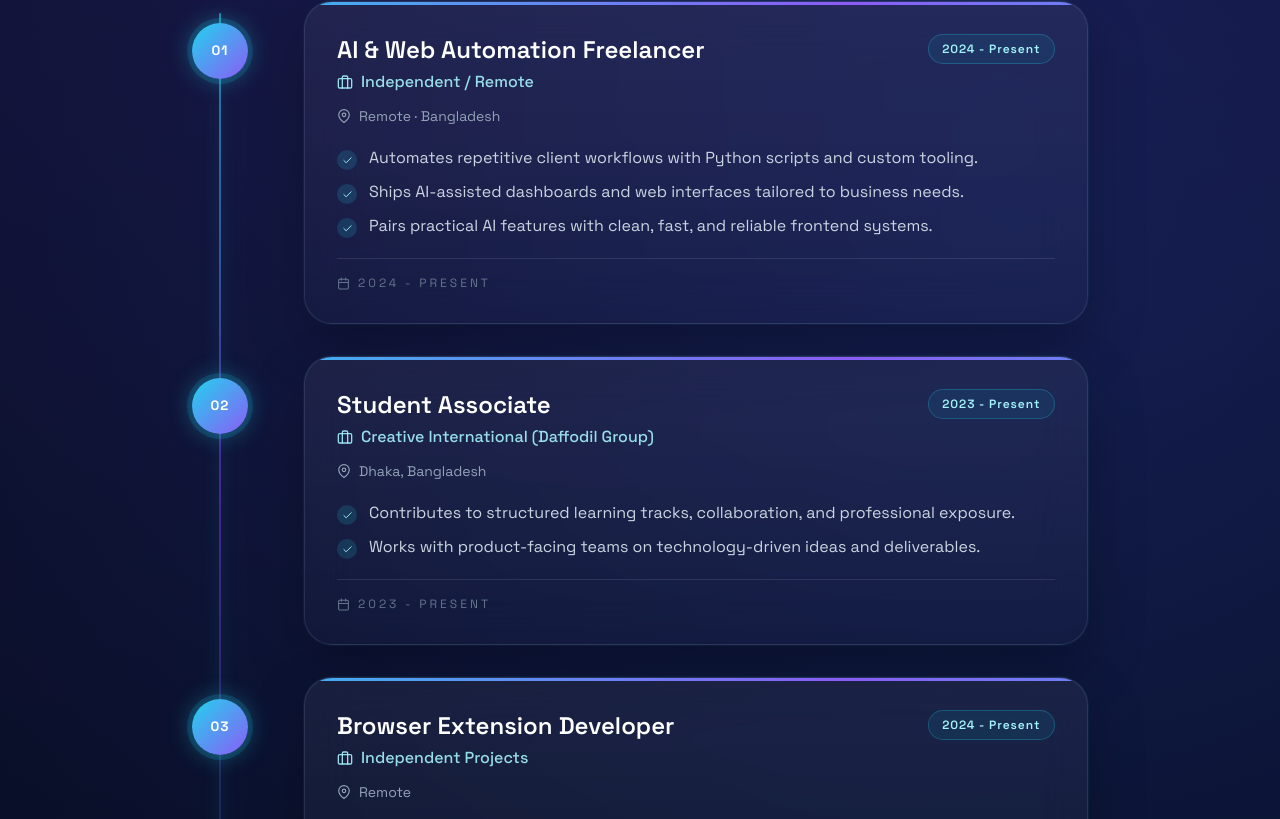
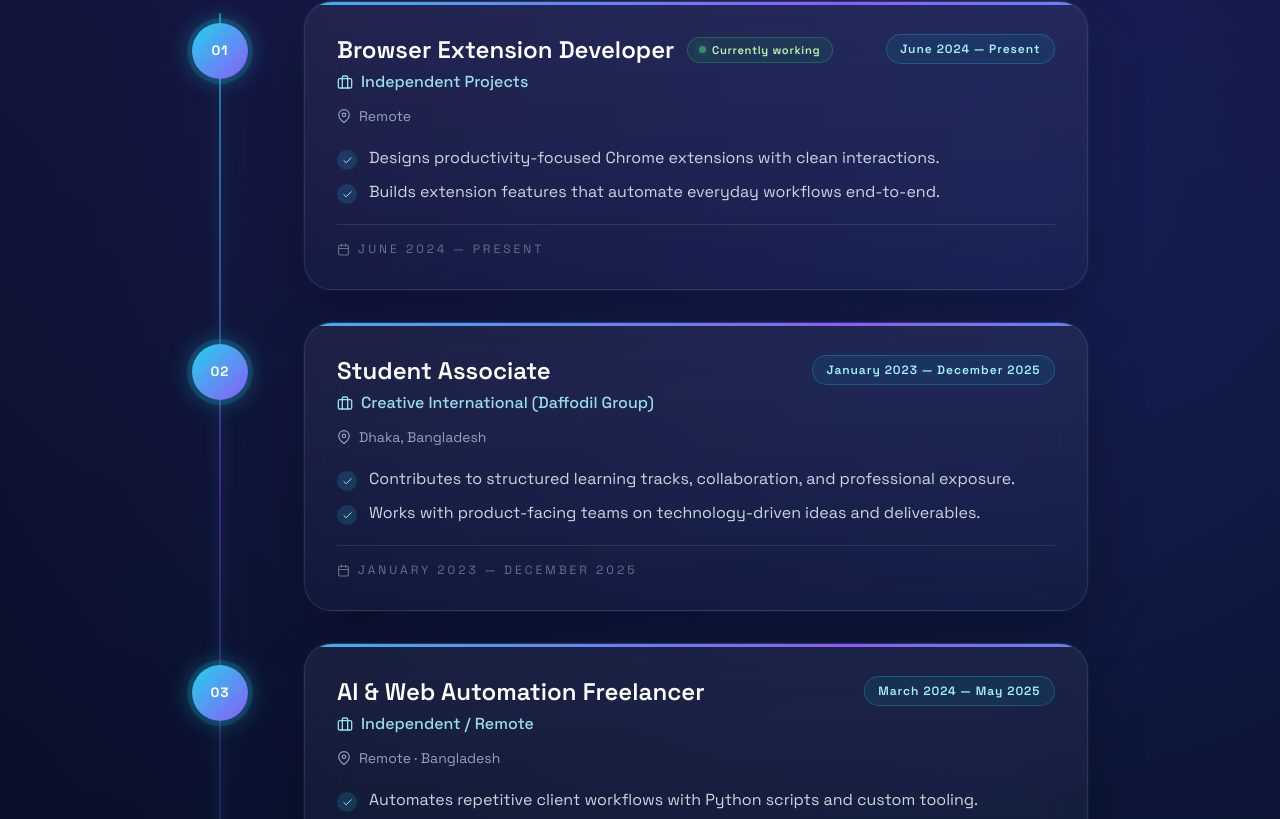
Before and after one commit to shovo404/shovoportfolio, a React (Vite) app: page / in a window 1280 px wide. Shown: the part 1481-2300 px from the top of the page. Built offline with nearby package versions, Linux system fonts and the light colour scheme; no server answers; the database is empty.

Commit message:
Job experience: structured start/end dates, 'currently working' toggle, sort by most recent first

```diff
--- a/src/admin/ContentEditor.jsx
+++ b/src/admin/ContentEditor.jsx
@@ -555,16 +555,39 @@ export default function ContentEditor() {
                     placeholder="Company / organization"
                     onChange={(e) => update((c) => { c.jobExperience[index].company = e.target.value; })}
                   />
+                  <div className="grid gap-3 sm:grid-cols-2">
+                    <Field label="From (start date)" hint="e.g. 12 March 2024">
                       <TextInput
-                    value={item.timeline}
-                    placeholder="Timeline (e.g. 2024 - Present)"
-                    onChange={(e) => update((c) => { c.jobExperience[index].timeline = e.target.value; })}
+                        value={item.startDate || ''}
+                        placeholder="From"
+                        onChange={(e) => update((c) => { c.jobExperience[index].startDate = e.target.value; })}
                       />
+                    </Field>
+                    <Field label="To (end date)" hint="e.g. 5 June 2025">
+                      <TextInput
+                        value={item.current ? '' : (item.endDate || '')}
+                        placeholder={item.current ? 'Present' : 'To'}
+                        disabled={item.current}
+                        onChange={(e) => update((c) => { c.jobExperience[index].endDate = e.target.value; })}
+                      />
+                    </Field>
+                  </div>
+                  <label className="flex cursor-pointer items-center gap-3 rounded-xl border border-white/10 bg-white/5 px-4 py-3">
+                    <input
+                      type="checkbox"
+                      className="h-4 w-4 rounded accent-emerald-400"
+                      checked={Boolean(item.current)}
+                      onChange={(e) => update((c) => { c.jobExperience[index].current = e.target.checked; })}
+                    />
+                    <span className="text-sm text-slate-200">I am currently working here</span>
+                  </label>
+                  <Field label="Location">
                     <TextInput
                       value={item.location}
                       placeholder="Location (e.g. Remote · Bangladesh)"
                       onChange={(e) => update((c) => { c.jobExperience[index].location = e.target.value; })}
                     />
+                  </Field>
                   <LinesEditor
                     label="Highlights (one per line)"
                     lines={item.highlights || []}
@@ -575,7 +598,7 @@ export default function ContentEditor() {
               <Button
                 type="button"
                 variant="secondary"
-                onClick={() => update((c) => { c.jobExperience.push({ role: '', company: '', timeline: '', location: '', highlights: [] }); })}
+                onClick={() => update((c) => { c.jobExperience.push({ role: '', company: '', startDate: '', endDate: '', current: false, location: '', highlights: [] }); })}
               >
                 <FiPlus /> Add job
               </Button>
--- a/src/components/JobExperience.jsx
+++ b/src/components/JobExperience.jsx
@@ -4,10 +4,44 @@ import SectionHeading from './SectionHeading';
 import { useContent } from '../context/ContentContext';
 import TiltCard from './TiltCard';
 
+const MONTHS = ['jan', 'feb', 'mar', 'apr', 'may', 'jun', 'jul', 'aug', 'sep', 'oct', 'nov', 'dec'];
+
+function dateValue(value) {
+  if (!value) return 0;
+
+  const parsed = new Date(value.trim());
+  if (!Number.isNaN(parsed.getTime())) return parsed.getTime();
+
+  const year = Number((value.match(/(\d{4})/) || [])[1] || 0);
+  const monthToken = (value.match(/jan|feb|mar|apr|may|jun|jul|aug|sep|oct|nov|dec/i) || [])[0];
+  const month = monthToken ? MONTHS.indexOf(monthToken.toLowerCase()) : 0;
+  if (!year) return 0;
+
+  return new Date(year, month, 1).getTime();
+}
+
+function sortJobs(jobs) {
+  const endValue = (job) => (job.current ? Number.POSITIVE_INFINITY : dateValue(job.endDate));
+
+  return [...jobs].sort((a, b) => {
+    const endDiff = endValue(b) - endValue(a);
+    if (endDiff !== 0) return endDiff;
+    return dateValue(b.startDate) - dateValue(a.startDate);
+  });
+}
+
+function formatRange(job) {
+  if (job.current) return `${job.startDate || '—'} — Present`;
+  if (job.startDate && job.endDate) return `${job.startDate} — ${job.endDate}`;
+  if (job.startDate) return job.startDate;
+  if (job.endDate) return job.endDate;
+  return job.timeline || '';
+}
+
 export default function JobExperience() {
   const content = useContent();
   const section = content?.jobExperienceSection || {};
-  const jobs = content?.jobExperience || [];
+  const jobs = sortJobs(content?.jobExperience || []);
 
   if (jobs.length === 0) return null;
 
@@ -25,7 +59,7 @@ export default function JobExperience() {
 
           <div className="flex flex-col gap-8">
             {jobs.map((job, index) => (
-              <div key={`${job.role}-${index}`} className="job-timeline-item relative pl-20 md:pl-28">
+              <div key={`${job.role}-${job.startDate}-${index}`} className="job-timeline-item relative pl-20 md:pl-28">
                 <span className="job-marker">{String(index + 1).padStart(2, '0')}</span>
 
                 <TiltCard maxTilt={6} className="h-full">
@@ -38,12 +72,19 @@ export default function JobExperience() {
                   >
                     <div className="flex flex-wrap items-start justify-between gap-4">
                       <div>
-                        <h3 className="text-xl font-semibold text-white md:text-2xl">{job.role}</h3>
+                        <div className="flex flex-wrap items-center gap-3">
+                          <h3 className="text-xl font-semibold text-white md:text-2xl">{job.role}</h3>
+                          {job.current ? (
+                            <span className="job-current-badge">
+                              <span className="job-current-dot" aria-hidden="true" /> Currently working
+                            </span>
+                          ) : null}
+                        </div>
                         <p className="mt-1 flex items-center gap-2 font-medium text-cyan-200/90">
                           <FiBriefcase /> {job.company}
                         </p>
                       </div>
-                      <span className="job-chip">{job.timeline}</span>
+                      <span className="job-chip">{formatRange(job)}</span>
                     </div>
 
                     {job.location ? (
@@ -66,7 +107,7 @@ export default function JobExperience() {
                     ) : null}
 
                     <div className="mt-5 flex items-center gap-2 border-t border-white/10 pt-4 text-xs uppercase tracking-[0.25em] text-slate-500">
-                      <FiCalendar size={13} /> {job.timeline}
+                      <FiCalendar size={13} /> {formatRange(job)}
                     </div>
                   </motion.article>
                 </TiltCard>
--- a/src/data/defaults.js
+++ b/src/data/defaults.js
@@ -186,9 +186,23 @@ export const DEFAULT_CONTENT = {
 
   jobExperience: [
     {
+      role: 'Browser Extension Developer',
+      company: 'Independent Projects',
+      startDate: 'June 2024',
+      endDate: '',
+      current: true,
+      location: 'Remote',
+      highlights: [
+        'Designs productivity-focused Chrome extensions with clean interactions.',
+        'Builds extension features that automate everyday workflows end-to-end.',
+      ],
+    },
+    {
       role: 'AI & Web Automation Freelancer',
       company: 'Independent / Remote',
-      timeline: '2024 - Present',
+      startDate: 'March 2024',
+      endDate: 'May 2025',
+      current: false,
       location: 'Remote · Bangladesh',
       highlights: [
         'Automates repetitive client workflows with Python scripts and custom tooling.',
@@ -199,21 +213,13 @@ export const DEFAULT_CONTENT = {
     {
       role: 'Student Associate',
       company: 'Creative International (Daffodil Group)',
-      timeline: '2023 - Present',
+      startDate: 'January 2023',
+      endDate: 'December 2025',
+      current: false,
       location: 'Dhaka, Bangladesh',
       highlights: [
         'Contributes to structured learning tracks, collaboration, and professional exposure.',
         'Works with product-facing teams on technology-driven ideas and deliverables.',
-      ],
-    },
-    {
-      role: 'Browser Extension Developer',
-      company: 'Independent Projects',
-      timeline: '2024 - Present',
-      location: 'Remote',
-      highlights: [
-        'Designs productivity-focused Chrome extensions with clean interactions.',
-        'Builds extension features that automate everyday workflows end-to-end.',
       ],
     },
   ],
--- a/src/styles/index.css
+++ b/src/styles/index.css
@@ -311,6 +311,34 @@ textarea {
   color: #a5f3fc;
   background: rgba(8, 145, 178, 0.12);
   border: 1px solid rgba(34, 211, 238, 0.25);
+}
+
+.job-current-badge {
+  display: inline-flex;
+  align-items: center;
+  gap: 0.4rem;
+  padding: 0.25rem 0.7rem;
+  border-radius: 999px;
+  font-size: 0.7rem;
+  font-weight: 600;
+  letter-spacing: 0.06em;
+  color: #bbf7b0;
+  background: rgba(34, 197, 94, 0.1);
+  border: 1px solid rgba(34, 197, 94, 0.3);
+}
+
+.job-current-dot {
+  width: 7px;
+  height: 7px;
+  border-radius: 999px;
+  background: #4ade80;
+  box-shadow: 0 0 10px rgba(74, 222, 128, 0.8);
+  animation: job-blink 1.6s ease-in-out infinite;
+}
+
+@keyframes job-blink {
+  0%, 100% { opacity: 1; }
+  50% { opacity: 0.35; }
 }
 
 @media (prefers-reduced-motion: reduce) {
```
Lines whose indentation alone changed are shown as unchanged.
